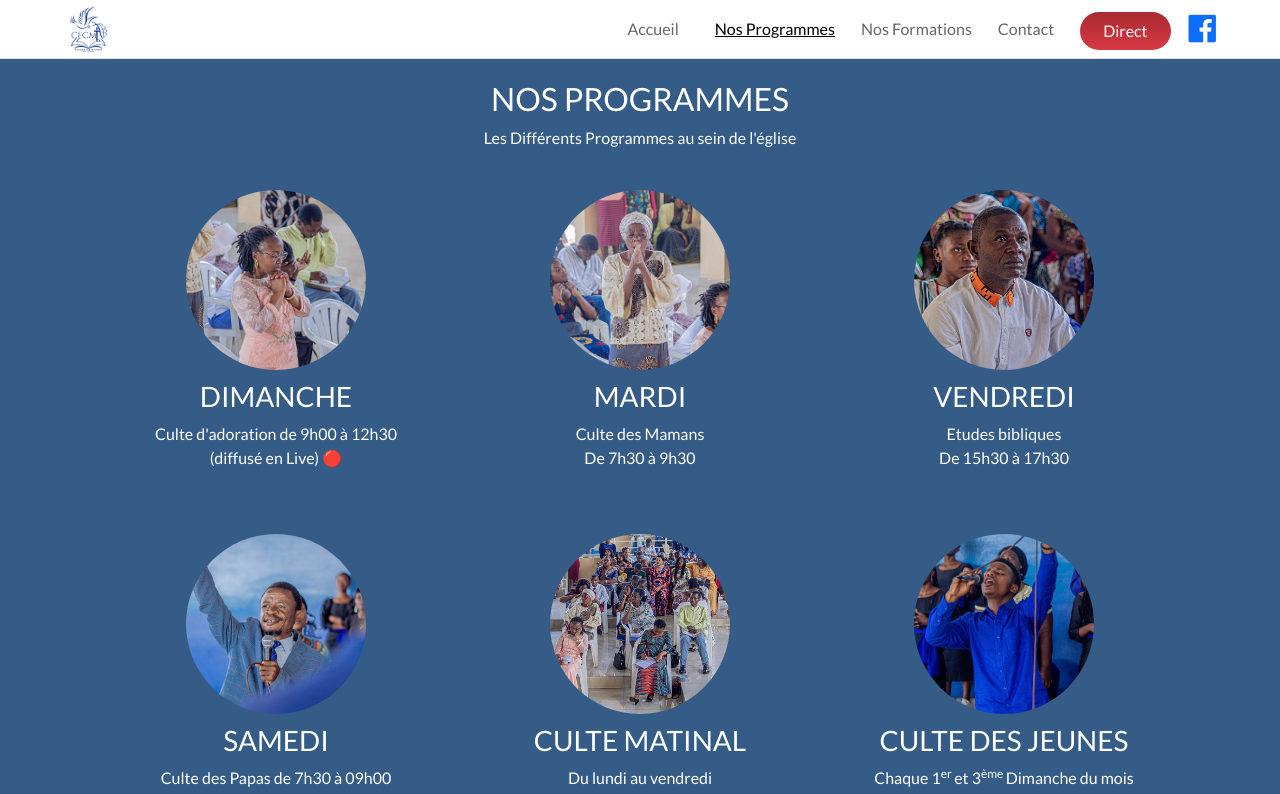
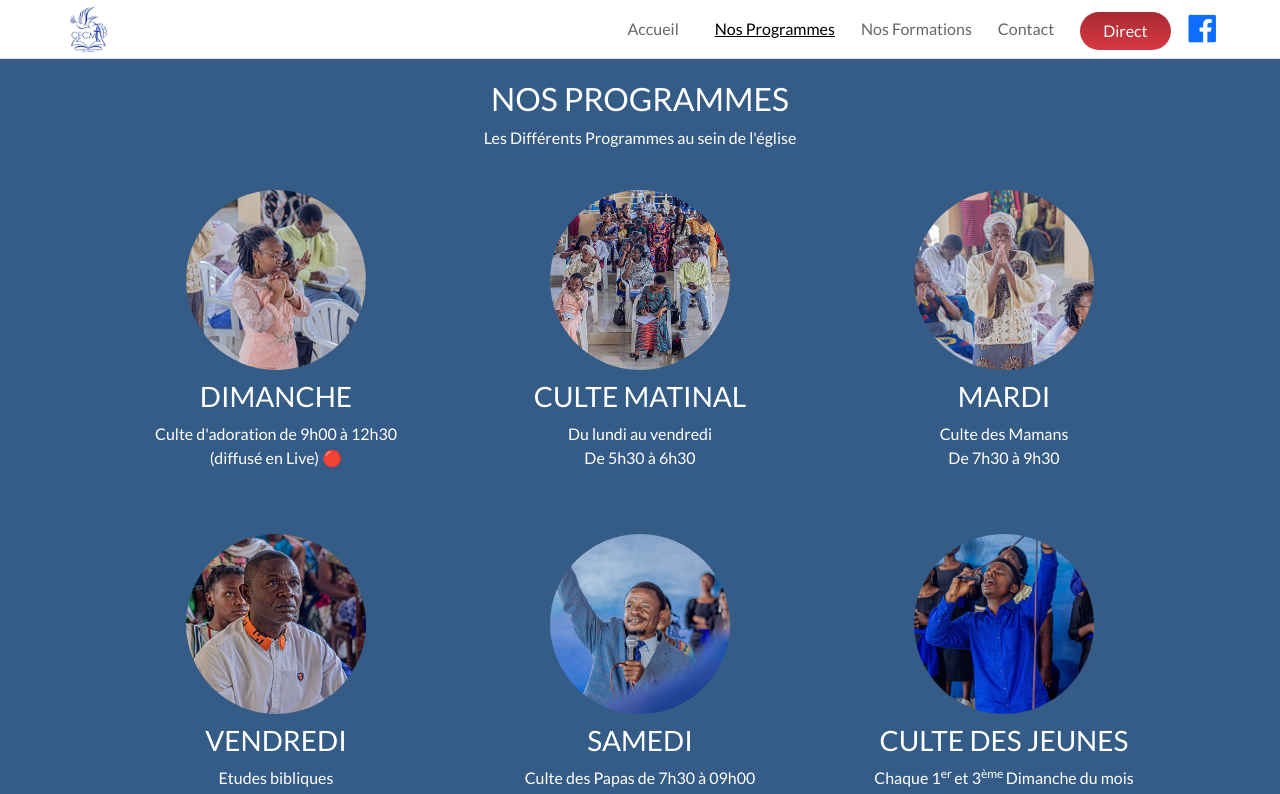
Before and after one commit to Olivier-Kango/cfcm, a React (Create React App) app: page /nos-programmes in a window 1280 px wide. Shown: the top 794 px of the page. Built offline with nearby package versions, Linux system fonts and the light colour scheme; a web font is replaced by a local one.

Commit message:
change Culte matinal

```diff
--- a/src/components/Programmes.js
+++ b/src/components/Programmes.js
@@ -22,6 +22,13 @@ const Programmes = () => (
         (diffusé en Live) 🔴
       </div>
       <div className="programme-item">
+        <img src={matinalImage} alt="Church" />
+        <h3>CULTE MATINAL</h3>
+        Du lundi au vendredi
+        <br />
+        De 5h30 à 6h30
+      </div>
+      <div className="programme-item">
         <img src={mardiImage} alt="Church" />
         <h3>MARDI</h3>
         Culte des Mamans
@@ -41,13 +48,6 @@ const Programmes = () => (
         Culte des Papas de 7h30 à 09h00
         <br />
         Intercession de 09h00 à 12h00
-      </div>
-      <div className="programme-item">
-        <img src={matinalImage} alt="Church" />
-        <h3>CULTE MATINAL</h3>
-        Du lundi au vendredi
-        <br />
-        De 5h30 à 6h30
       </div>
       <div className="programme-item">
         <img src={jeunesImage} alt="Church" />
```
